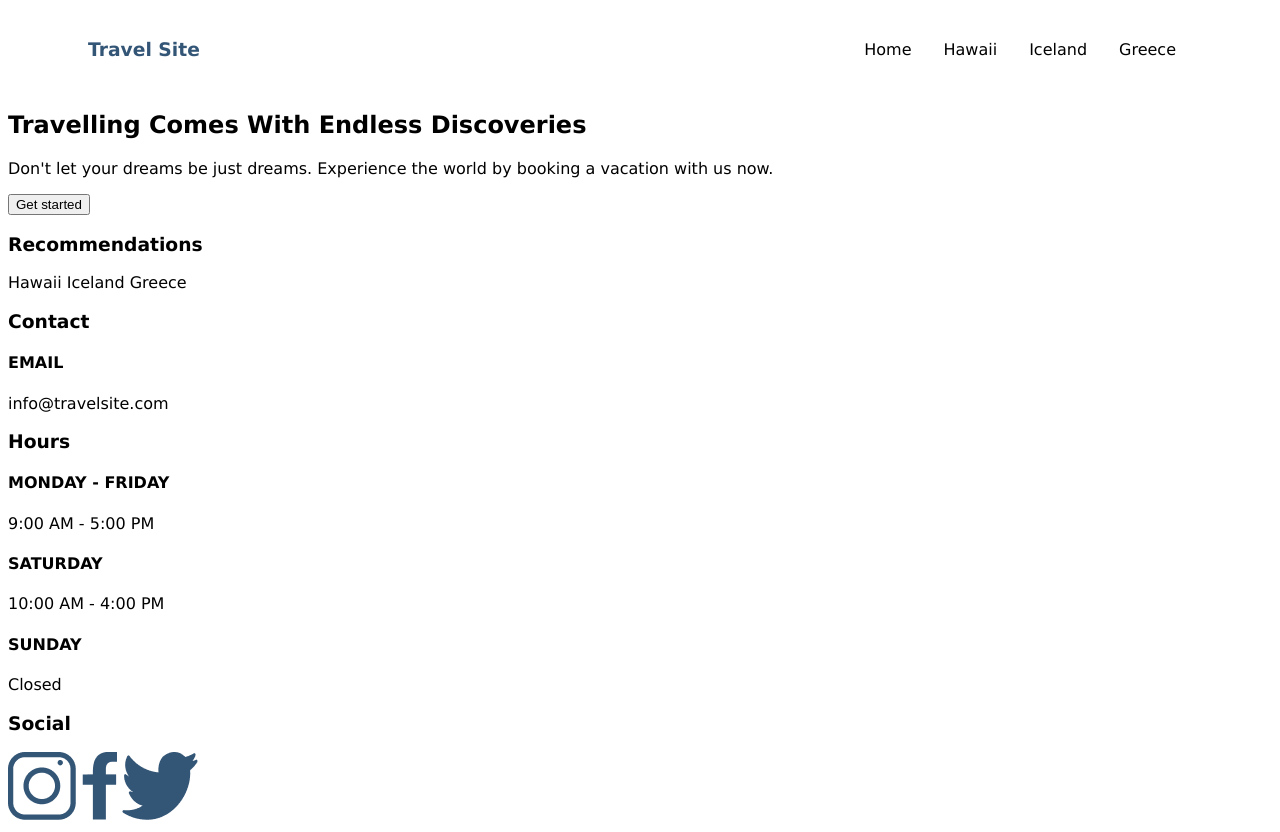
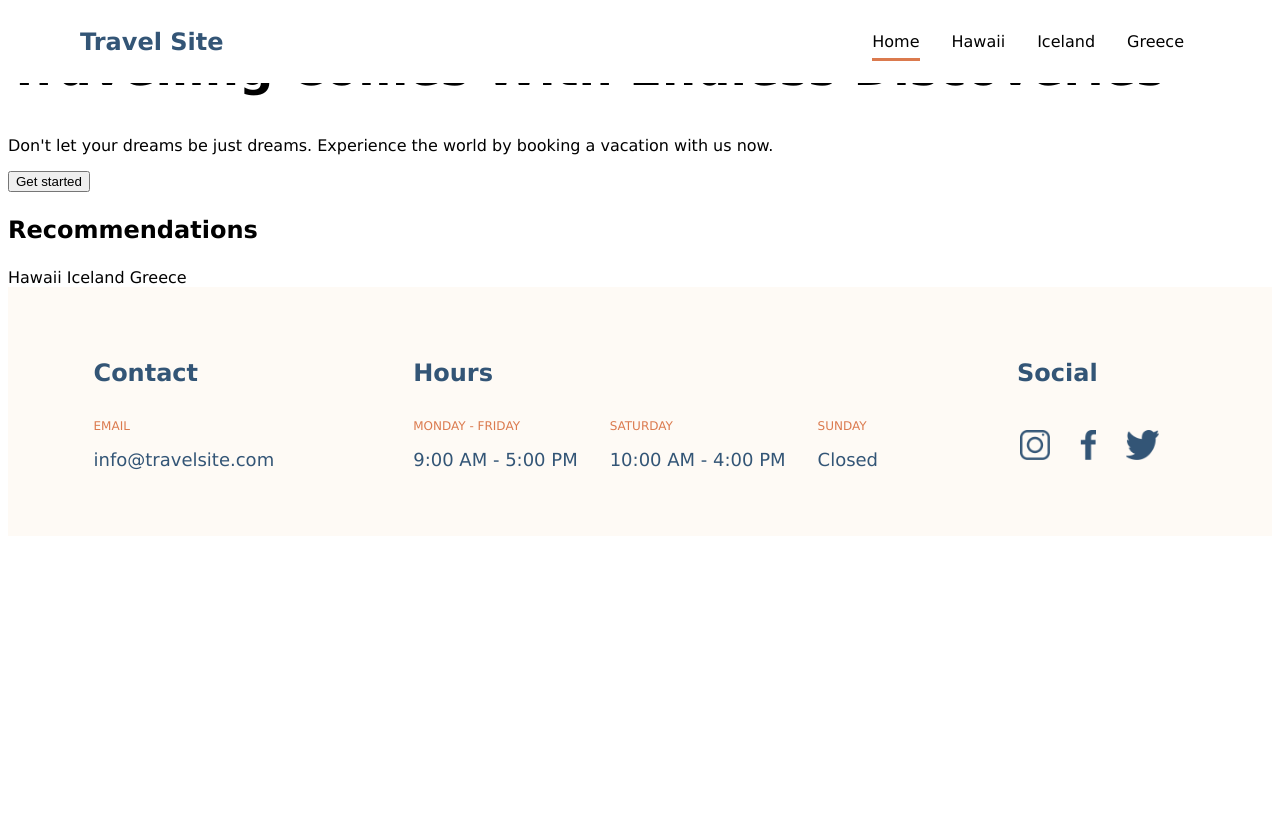
Before and after one commit to kirandhatt/travelsite, a plain HTML site: page index.html in a window 1280 px wide. After the commit the page ends 800 px from the top, so only its background shows below. Drawn offline with Linux system fonts and the light colour scheme.

Commit message:
add footer formatting

```diff
--- a/css/global.css
+++ b/css/global.css
@@ -15,6 +15,27 @@ ul {
     padding: 0rem;
 }
 
+h1 {
+    font-size: 4rem;
+}
+
+h2 {
+    font-size: 3rem;
+}
+
+h3 {
+    font-size: 1.5rem;
+}
+
+p {
+    font-size: 1rem;
+}
+
+.wrap {
+    max-width: 1280px;
+    margin: 0 auto;
+}
+
 /* navigation bar */
 
 .navigation {
@@ -22,11 +43,17 @@ ul {
     display: flex;
     justify-content: space-between;
     align-items: center;
+    width: 100%;
     padding: 0 5rem;
+    position: fixed;
+    top: 0rem;
+    right: 0rem;
+    left: 0rem;
 }
 
 .navigation__title {
     color: #335576;
+    font-size: 1.5rem;
 }
 
 .navigation__menu {
@@ -40,3 +67,57 @@ ul {
 .navigation__link {
     color:black;
 }
+
+.navigation__link--active {
+    border-bottom: .1875rem solid #DB7A4E;
+    padding-bottom: 0.4375rem;
+    list-style-type: underline;
+}
+
+/* footer */
+
+.footer {
+    background-color: #FEFAF5;
+    display: flex;
+    justify-content: space-around;
+    align-items: flex-start;
+    width: 100%;
+    padding: 2rem;
+}
+
+.footer__contact, .footer__hours, .footer__social {
+    padding: 0.5rem 0rem;
+}
+
+.footer__hours, .footer__social {
+    display: flex;
+}
+
+.footer__title {
+    color:#335576;
+    padding: 0.5rem 0rem 0rem 0rem;
+    margin-bottom: 0.5rem;
+}
+
+.footer__subtitle {
+    color:#DB7A4E;
+    font-weight: lighter;
+    font-size: .75rem;
+    padding: 1rem 1.5rem 0.5rem 0rem;
+    margin: 0rem;
+}
+
+.footer__text {
+    font-size: 1.125rem;
+    padding: 0rem 2rem 0rem 0rem;
+    margin-top: 0.5rem;
+}
+
+.footer__link {
+    margin: 1.5rem 1.5rem 0rem 0rem;
+    padding: .1875rem;
+}
+
+.footer__icon {
+    height: 1.875rem;
+}
--- a/index.html
+++ b/index.html
@@ -18,7 +18,7 @@
                     <a class="navigation__title" href="#index.html">Travel Site</a>
                 </h1>
                 <ul class="navigation__menu">
-                    <li class="navigation__item"><a class="navigation__link" href="#index.html">Home</a></li>
+                    <li class="navigation__item"><a class="navigation__link navigation__link--active" href="#index.html">Home</a></li>
                     <li class="navigation__item"><a class="navigation__link" href="./pages/hawaii.html">Hawaii</a></li>
                     <li class="navigation__item"><a class="navigation__link" href="./pages/iceland.html">Iceland</a></li>
                     <li class="navigation__item"><a class="navigation__link" href="./pages/greece.html">Greece</a></li>
@@ -50,40 +50,40 @@
         <!-- footer section -->
         <section class="footer">
             <div class="footer__title">
-                <h3>Contact</h3>
+                <h3 class="footer__title">Contact</h3>
                 <div class="footer__contact">
-                    <h4>EMAIL</h4>
-                    <p>info@travelsite.com</p>
+                    <h4 class="footer__subtitle">EMAIL</h4>
+                    <p class="footer__text">info@travelsite.com</p>
                 </div>
             </div>
             <div class="footer__title">
-                <h3>Hours</h3>
+                <h3 class="footer__title">Hours</h3>
                 <div class="footer__hours">
                     <div>
-                        <h4>MONDAY - FRIDAY</h4>
-                        <p>9:00 AM - 5:00 PM</p>
+                        <h4 class="footer__subtitle">MONDAY - FRIDAY</h4>
+                        <p class="footer__text">9:00 AM - 5:00 PM</p>
                     </div>
                     <div>
-                        <h4>SATURDAY</h4>
-                        <p>10:00 AM - 4:00 PM</p>
+                        <h4 class="footer__subtitle">SATURDAY</h4>
+                        <p class="footer__text">10:00 AM - 4:00 PM</p>
                     </div>
                     <div>
-                        <h4>SUNDAY</h4>
-                        <p>Closed</p>
+                        <h4 class="footer__subtitle">SUNDAY</h4>
+                        <p class="footer__text">Closed</p>
                     </div>
                 </div>
             </div>
             <div class="footer__title">
-                <h3>Social</h3>
+                <h3 class="footer__title">Social</h3>
                 <div class="footer__social">
                     <a class="footer__link" href="https://www.instagram.com/">
-                        <img src="./assets/Icons/icon-instagram.png" alt="instagram">
+                        <img class="footer__icon" src="./assets/Icons/icon-instagram.png" alt="icon-instagram">
                     </a>
                     <a class="footer__link" href="https://www.facebook.com/">
-                        <img src="./assets/Icons/icon-facebook.png" alt="facebook">
+                        <img class="footer__icon" src="./assets/Icons/icon-facebook.png" alt="icon-facebook">
                     </a>
                     <a class="footer__link" href="https://www.twitter.com/">
-                        <img src="./assets/Icons/icon-twitter.png" alt="twitter">
+                        <img class="footer__icon" src="./assets/Icons/icon-twitter.png" alt="icon-twitter">
                     </a>
                 </div>
             </div>
```
